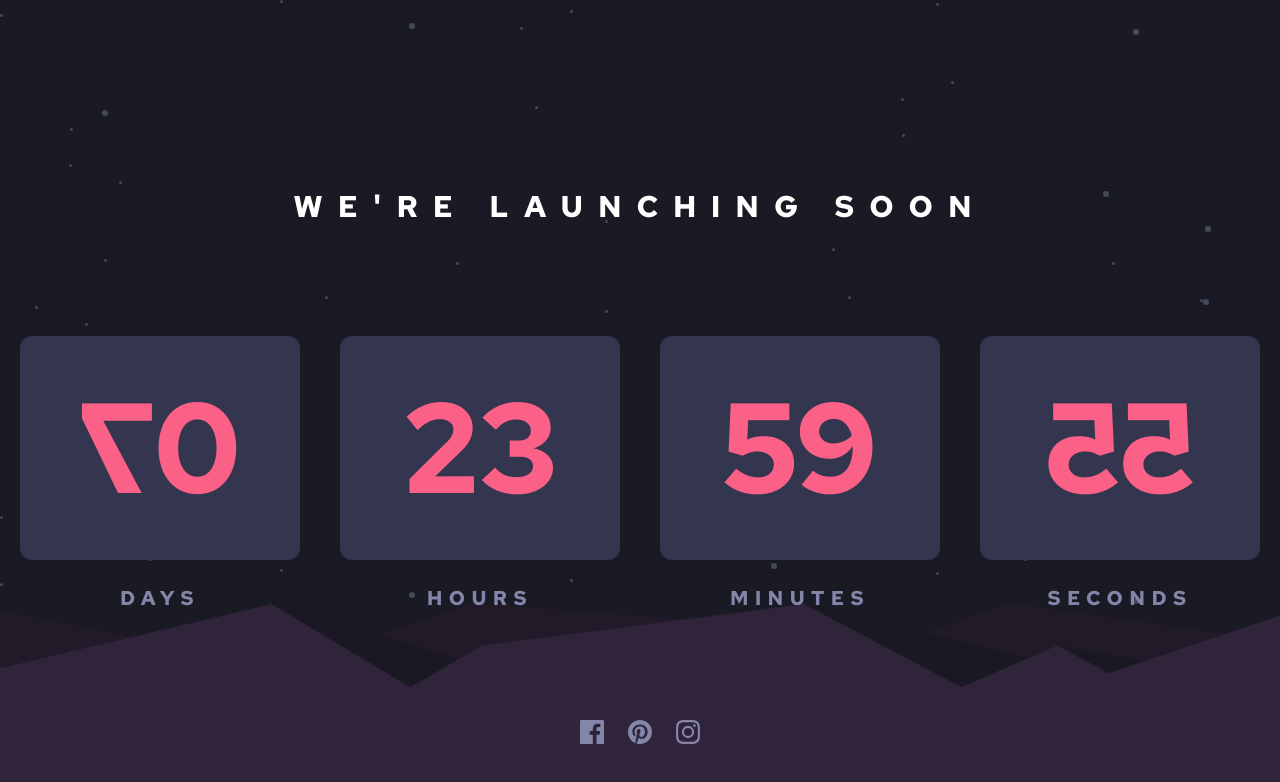
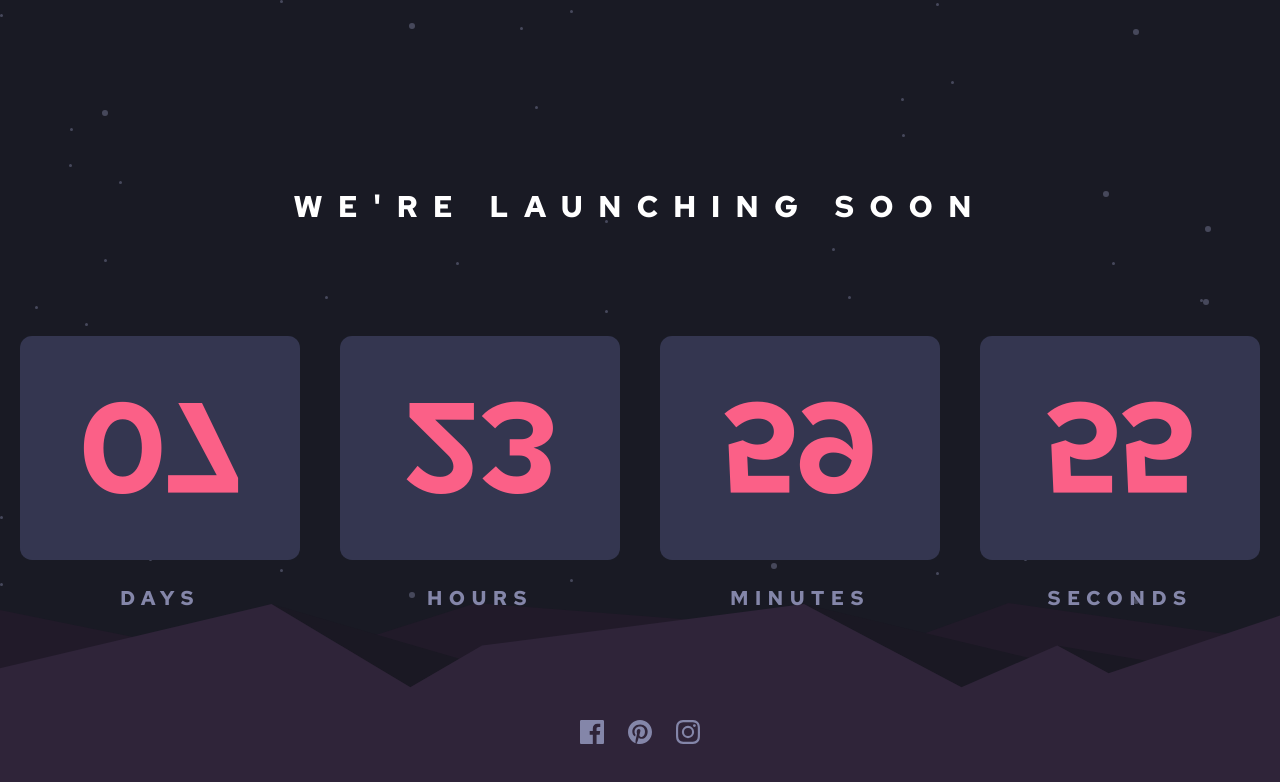
Before and after one commit to jialatteo/frontend-mentor-react-tailwind, a Next.js app: page /launch-countdown-timer in a window 1280 px wide. Shown: the top 782 px of the page. Built offline with nearby package versions, Linux system fonts and the light colour scheme.

Commit message:
Rotate each time card when it changes

```diff
--- a/src/app/launch-countdown-timer/CountdownTimer.js
+++ b/src/app/launch-countdown-timer/CountdownTimer.js
@@ -30,30 +30,48 @@ const getTimeLeft = (targetDate) => {
 
 const CountdownTimer = ({ targetDate }) => {
   const [timeLeft, setTimeLeft] = useState(getTimeLeft(targetDate));
-  const [rotate, setRotate] = useState(false);
+  const [prevTimeLeft, setPrevTimeLeft] = useState(timeLeft);
+  const [rotateDays, setRotateDays] = useState(false);
+  const [rotateHours, setRotateHours] = useState(false);
+  const [rotateMinutes, setRotateMinutes] = useState(false);
+  const [rotateSeconds, setRotateSeconds] = useState(false);
 
   useEffect(() => {
     const interval = setInterval(() => {
-      setTimeLeft(getTimeLeft(targetDate));
+      const newTimeLeft = getTimeLeft(targetDate);
+      console.log("newTimeLeft", newTimeLeft);
+      console.log("prevTimeLeft", prevTimeLeft);
+      console.log("wait one second", "\n");
+
+      if (newTimeLeft.days !== prevTimeLeft.days) {
+        setRotateDays((prev) => !prev);
+      }
+
+      if (newTimeLeft.hours !== prevTimeLeft.hours) {
+        setRotateHours((prev) => !prev);
+      }
+
+      if (newTimeLeft.minutes !== prevTimeLeft.minutes) {
+        setRotateMinutes((prev) => !prev);
+      }
+
+      if (newTimeLeft.seconds !== prevTimeLeft.seconds) {
+        setRotateSeconds((prev) => !prev);
+      }
+
+      setPrevTimeLeft(newTimeLeft);
+      setTimeLeft(newTimeLeft);
     }, 1000);
 
     return () => clearInterval(interval);
-  }, [targetDate]);
-
-  useEffect(() => {
-    const interval = setInterval(() => {
-      setRotate((prev) => !prev);
-    }, 1000);
-
-    return () => clearInterval(interval);
-  }, []);
+  }, [targetDate, prevTimeLeft]);
 
   return (
     <div>
       <div className="text-launch-countdown-timer-soft-red flex justify-center gap-10">
         <div>
           <div
-            className={`bg-launch-countdown-timer-dark-desaturated-blue flex min-w-[280px] justify-center rounded-xl p-12 duration-500 ${rotate && "[transform:rotateY(180deg)]"} `}
+            className={`bg-launch-countdown-timer-dark-desaturated-blue flex min-w-[280px] origin-center justify-center rounded-xl p-12 duration-500 ${rotateDays && "[transform:rotateX(180deg)]"} `}
           >
             <p className="text-9xl">
               {formatTimeWithLeadingZero(timeLeft.days)}
@@ -64,7 +82,9 @@ const CountdownTimer = ({ targetDate }) => {
           </p>
         </div>
         <div>
-          <div className="bg-launch-countdown-timer-dark-desaturated-blue flex min-w-[280px] justify-center rounded-xl p-12">
+          <div
+            className={`bg-launch-countdown-timer-dark-desaturated-blue flex min-w-[280px] origin-center justify-center rounded-xl p-12 duration-500 ${rotateHours && "[transform:rotateX(180deg)]"} `}
+          >
             <p className="text-9xl">
               {formatTimeWithLeadingZero(timeLeft.hours)}
             </p>
@@ -74,7 +94,9 @@ const CountdownTimer = ({ targetDate }) => {
           </p>
         </div>
         <div>
-          <div className="bg-launch-countdown-timer-dark-desaturated-blue flex min-w-[280px] justify-center rounded-xl p-12">
+          <div
+            className={`bg-launch-countdown-timer-dark-desaturated-blue flex min-w-[280px] origin-center justify-center rounded-xl p-12 duration-500 ${rotateMinutes && "[transform:rotateX(180deg)]"} `}
+          >
             <p className="text-9xl">
               {formatTimeWithLeadingZero(timeLeft.minutes)}
             </p>
@@ -85,7 +107,7 @@ const CountdownTimer = ({ targetDate }) => {
         </div>
         <div>
           <div
-            className={`bg-launch-countdown-timer-dark-desaturated-blue flex min-w-[280px] justify-center rounded-xl p-12 duration-500 ${rotate && "[transform:rotateY(180deg)]"} `}
+            className={`bg-launch-countdown-timer-dark-desaturated-blue flex min-w-[280px] origin-center justify-center rounded-xl p-12 duration-500 ${rotateSeconds && "[transform:rotateX(180deg)]"} `}
           >
             <p className="text-9xl">
               {formatTimeWithLeadingZero(timeLeft.seconds)}
```
